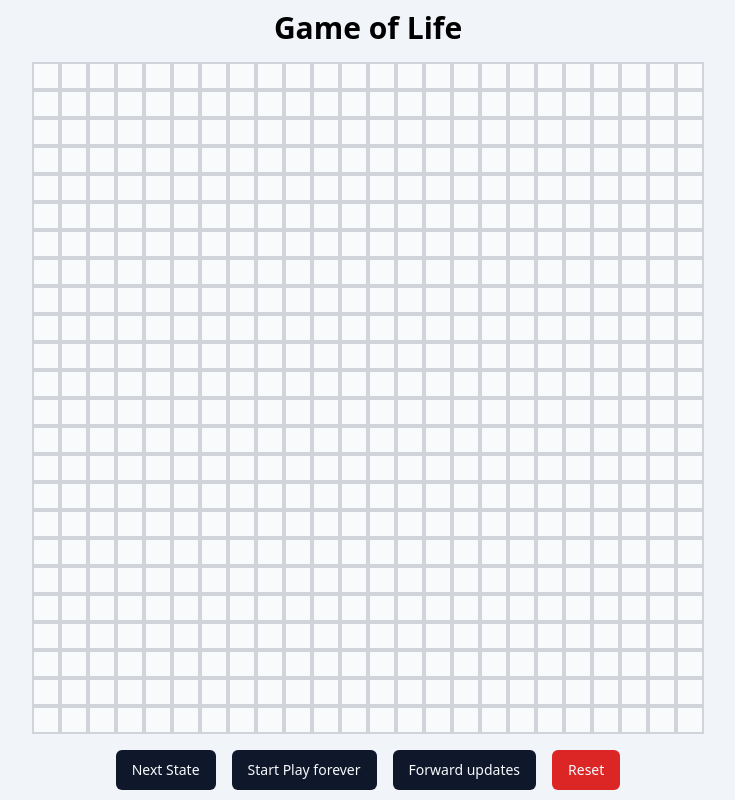
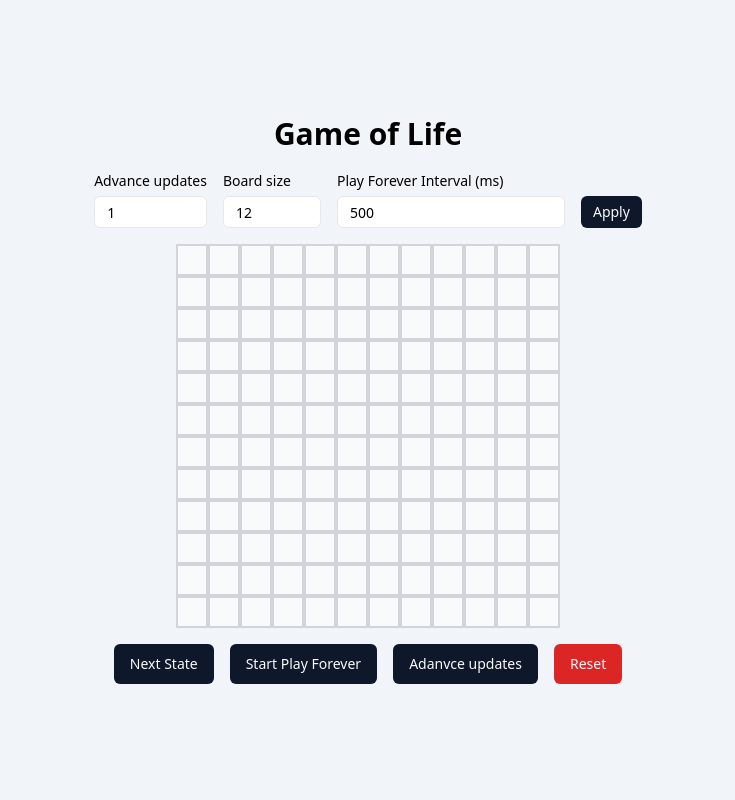
Before and after one commit to steniowagner/game-of-life, a React (Vite) app: page / in a window 1280 px wide. Shown: the whole page, without its empty margins (272-1007 px from the left). Built offline with nearby package versions, Linux system fonts and the light colour scheme.

Commit message:
feat: using the BoardSetupContextProvider

```diff
--- a/src/App.tsx
+++ b/src/App.tsx
@@ -1,15 +1,15 @@
+/* eslint-disable react-hooks/exhaustive-deps */
 import { useState, useCallback, useRef, useEffect } from "react";
 
-import { BoardCell, Button } from "@/components";
+import { BoardCell, Button, SetupBoard } from "@/components";
 import { BoardCellState, Board } from "@/types";
+import { useBoardSetup } from "@/contexts";
+import { constants } from "@/utils";
 
-const NUM_ROWS = 24;
-const NUM_COLS = 24;
-
-const generateInitialBoard = () => {
+const generateInitialBoard = (boardSize: number) => {
   const board: Board = [];
-  for (let i = 0; i < NUM_ROWS; i++) {
-    board.push(Array(NUM_COLS).fill(BoardCellState.DEAD));
+  for (let i = 0; i < boardSize; i++) {
+    board.push(Array(boardSize).fill(BoardCellState.DEAD));
   }
   return board;
 };
@@ -26,10 +26,12 @@ const operations = [
 ];
 
 export const App = () => {
-  const [board, setBoard] = useState<Board>(() => generateInitialBoard());
   const [isPlayingForever, setIsPlayingForever] = useState(false);
+  const [board, setBoard] = useState<Board>([]);
 
   const playingForeverRef = useRef(isPlayingForever);
+
+  const { boardSetup } = useBoardSetup();
 
   const updateCellStateManually = useCallback((row: number, column: number) => {
     setBoard((oldBoard) => {
@@ -53,9 +55,10 @@ export const App = () => {
     operations.forEach(([i, j]) => {
       const currentRowIndex = params.rowIndex + i;
       const currentColumnIndex = params.columnIndex + j;
-      const isRowValid = currentRowIndex >= 0 && currentRowIndex < NUM_ROWS;
+      const isRowValid =
+        currentRowIndex >= 0 && currentRowIndex < params.board.length;
       const isColumnValid =
-        currentColumnIndex >= 0 && currentColumnIndex < NUM_COLS;
+        currentColumnIndex >= 0 && currentColumnIndex < params.board.length;
       if (isRowValid && isColumnValid) {
         cellNeighborsCount += params.board[currentRowIndex][currentColumnIndex];
       }
@@ -103,11 +106,16 @@ export const App = () => {
 
   const forwardUpdates = useCallback(() => {
     let nextBoard = board.map((row) => row.slice());
-    for (let i = 0; i < 3; i++) {
+    for (let i = 0; i < boardSetup.advanceXStateUpdates; i++) {
       nextBoard = computeNextState(nextBoard);
     }
     setBoard(nextBoard);
-  }, [computeNextState, board]);
+  }, [computeNextState, board, boardSetup]);
+
+  const resetBoard = useCallback(() => {
+    setBoard(generateInitialBoard(boardSetup.boardSize));
+    setIsPlayingForever(false);
+  }, [boardSetup.boardSize]);
 
   useEffect(() => {
     playingForeverRef.current = isPlayingForever;
@@ -122,18 +130,24 @@ export const App = () => {
         return;
       }
       setBoard((oldBoard) => computeNextState(oldBoard));
-      setTimeout(loopComputingNextState, 300);
+      setTimeout(loopComputingNextState, boardSetup.playForeverTimeoutMs);
     };
     loopComputingNextState();
-  }, [computeNextState, isPlayingForever]);
+  }, [isPlayingForever]);
+
+  useEffect(() => {
+    setBoard(generateInitialBoard(boardSetup.boardSize));
+    setIsPlayingForever(false);
+  }, [boardSetup]);
 
   return (
     <div className="flex w-screen h-screen flex-col gap-y-4 justify-center items-center bg-slate-100 overflow-x-scroll overflow-y-scoll">
       <h1 className="text-3xl font-bold text-slate-750">Game of Life</h1>
+      <SetupBoard />
       <div
         style={{
           display: "grid",
-          gridTemplateColumns: `repeat(${NUM_COLS}, 1.75rem)`,
+          gridTemplateColumns: `repeat(${boardSetup.boardSize}, ${constants.BOARD_TEMPLATE_COLUMNS_SIZE})`,
           width: "fit-content",
         }}
       >
@@ -147,13 +161,17 @@ export const App = () => {
           ))
         )}
       </div>
-      <div className="flex gap-x-4 justify-around">
-        <Button onClick={nextState}>Next State</Button>
+      <div className="flex gap-x-4 gap-y-2 justify-around">
+        <Button onClick={nextState} disabled={isPlayingForever}>
+          Next State
+        </Button>
         <Button onClick={togglePlayForever}>{`${
           isPlayingForever ? "Stop" : "Start"
-        } Play forever`}</Button>
-        <Button onClick={forwardUpdates}>Forward updates</Button>
-        <Button onClick={nextState} variant="secondary">
+        } Play Forever`}</Button>
+        <Button onClick={forwardUpdates} disabled={isPlayingForever}>
+          Adanvce updates
+        </Button>
+        <Button onClick={resetBoard} variant="secondary">
           Reset
         </Button>
       </div>
--- a/src/components/BoardCell.tsx
+++ b/src/components/BoardCell.tsx
@@ -1,6 +1,6 @@
 import { memo } from "react";
 
-import { cn } from "@/utils";
+import { constants, cn } from "@/utils";
 
 type BoardCellProps = {
   isAlive: boolean;
@@ -10,7 +10,8 @@ type BoardCellProps = {
 export const BoardCell = memo((props: BoardCellProps) => (
   <div
     className={cn(
-      "w-7 h-7 border-solid border-2 border-gray-300",
+      "border-solid border-2 border-gray-300",
+      `w-${constants.BOARD_CELL_SIZE} h-${constants.BOARD_CELL_SIZE}`,
       props.isAlive ? "bg-red-500" : "bg-slate-50"
     )}
     onClick={props.onClick}
--- a/src/main.tsx
+++ b/src/main.tsx
@@ -1,10 +1,15 @@
 import { StrictMode } from "react";
 import { createRoot } from "react-dom/client";
+
+import { BoardSetupContextProvider } from "./contexts";
 import { App } from "./App.tsx";
+
 import "./index.css";
 
 createRoot(document.getElementById("root")!).render(
   <StrictMode>
-    <App />
+    <BoardSetupContextProvider>
+      <App />
+    </BoardSetupContextProvider>
   </StrictMode>
 );
```
